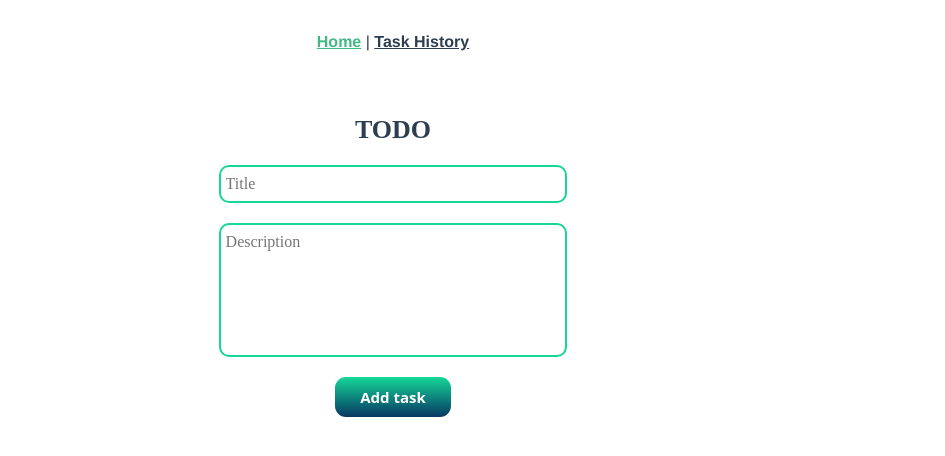
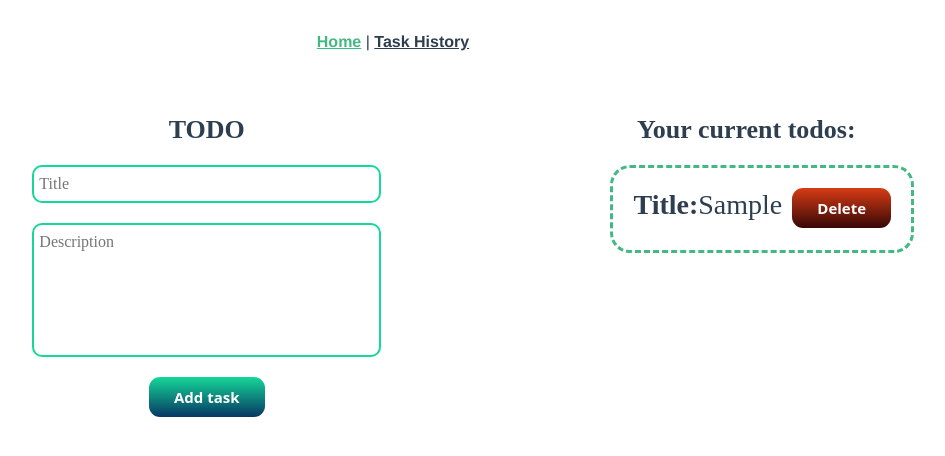
Before and after one commit to Sigma-vue-internship/vue-internship, a Vue app: page / in a window 1280 px wide. Both pictures are taken after typing "Sample", "Sample" into the empty fields and a click on the button "Add task". Shown: the top 456 px of the page, without its empty margins (247-1192 px from the left). Built offline with nearby package versions, Linux system fonts and the light colour scheme.

Commit message:
REFACTOR delete TodoEditForm component, home view: return previous functionality

```diff
--- a/src/components/TodoEditForm.vue
+++ /dev/null
@@ -1,64 +0,0 @@
-<template>
-  <form @submit.prevent="editTask()" class="item_container">
-    <div class="form__container">
-      <form-input placeholder="Title" v-model="editFormData.label" />
-      <p class="form_error" v-if="error.title">{{ error.title }}</p>
-      <form-textarea
-        v-model="editFormData.description"
-        maxlength="150"
-        cols="30"
-        rows="5"
-        placeholder="Description"
-      ></form-textarea>
-      <p class="form_error" v-if="error.description">
-        {{ error.description }}
-      </p>
-    </div>
-    <action-btn class="editTaskBtn" type="submit" @keydown.enter="editTask()">
-      Apply
-    </action-btn>
-  </form>
-</template>
-
-<script>
-import taskFormValidation from "@/mixins/taskFormValidation";
-export default {
-  mixins: [taskFormValidation],
-  props: ["id", "title", "description"],
-  data() {
-    return {
-      editFormData: {
-        id: this.id,
-        label: this.title,
-        description: this.description,
-      },
-    };
-  },
-  methods: {
-    editTask() {
-      const validationResult = this.formValidation(this.editFormData);
-      if (validationResult) return;
-      this.$store.dispatch("editTask", this.editFormData);
-      this.$emit("showHideEditForm");
-    },
-  },
-};
-</script>
-
-<style lang="scss" scoped>
-.form__container {
-  display: flex;
-  align-items: center;
-  gap: 20px;
-  flex-direction: column;
-  .form_error {
-    color: rgb(252, 90, 90);
-  }
-}
-.editTaskBtn {
-  height: 50px;
-  align-self: center;
-  background: #15d798;
-  background: linear-gradient(#15d798, #073763);
-}
-</style>
--- a/src/components/TodoForm.vue
+++ b/src/components/TodoForm.vue
@@ -1,6 +1,13 @@
 <template>
-  <form @submit.prevent="addItem()">
-    <div class="form__container">
+  <form
+    @submit.prevent="formAction()"
+    :class="mode === 'add' ? '' : 'item_container'"
+  >
+    <div
+      :class="
+        mode === 'add' ? 'form__container' : 'form__container edit__container'
+      "
+    >
       <form-input placeholder="Title" v-model="formData.label" />
       <p class="form_error" v-if="error.title">{{ error.title }}</p>
       <form-textarea
@@ -13,13 +20,13 @@
       <p class="form_error" v-if="error.description">
         {{ error.description }}
       </p>
-      <slot name="additionalField"> </slot>
+      <slot name="additionalField"></slot>
       <action-btn
-        class="addTaskBtnColor"
+        :class="mode === 'add' ? 'addTaskBtnColor' : 'editTaskBtn'"
         type="submit"
-        @keydown.enter="addItem()"
+        @keydown.enter="formAction()"
       >
-        Add task
+        <slot></slot>
       </action-btn>
     </div>
   </form>
@@ -28,6 +35,16 @@
 <script>
 import taskFormValidation from "@/mixins/taskFormValidation";
 export default {
+  props: {
+    mode: {
+      type: String,
+      default: () => "add",
+    },
+    id: {
+      type: Number,
+      default: () => 0,
+    },
+  },
   mixins: [taskFormValidation],
   data() {
     return {
@@ -38,13 +55,25 @@ export default {
     };
   },
   methods: {
-    addItem() {
+    formAction() {
+      if (this.mode === "add") {
+        const validationResult = this.formValidation(this.formData);
+        if (validationResult) return;
+        this.$store.dispatch("addTask", this.formData);
+        this.formData.label = "";
+        this.formData.description = "";
+        return;
+      }
       const validationResult = this.formValidation(this.formData);
       if (validationResult) return;
-      this.$store.dispatch("addTask", this.formData);
-      this.formData.label = "";
-      this.formData.description = "";
+      this.$store.dispatch("editTask", this.formData);
+      this.$emit("showHideEditForm");
     },
+  },
+  created() {
+    if (this.mode !== "add") {
+      this.formData = this.$store.getters.getTaskById(this.id);
+    }
   },
 };
 </script>
@@ -59,8 +88,18 @@ export default {
     color: rgb(252, 90, 90);
   }
 }
+.editTaskBtn {
+  height: 50px;
+  align-self: center;
+  background: #15d798;
+  background: linear-gradient(#15d798, #073763);
+}
 .addTaskBtnColor {
   background: #15d798;
   background: linear-gradient(#15d798, #073763);
 }
+.edit__container {
+  flex-direction: row;
+  align-items: flex-start;
+}
 </style>
--- a/src/components/TodoItem.vue
+++ b/src/components/TodoItem.vue
@@ -13,28 +13,41 @@
       </div>
       <div>
         <action-btn class="deleteBtn" @click="deleteTask">Delete</action-btn>
-        <action-btn class="editBtn" @click="showHideEditForm">Edit</action-btn>
+        <action-btn
+          v-if="showMode === 'history'"
+          class="editBtn"
+          @click="showHideEditForm"
+          >Edit</action-btn
+        >
       </div>
     </div>
-    <TodoEditForm
+    <TodoForm
       @showHideEditForm="showHideEditForm"
       :id="itemId"
-      :title="item.label"
-      :description="item.description"
+      :mode="'edit'"
       v-if="isEditFormShow"
-    />
+      >Apply</TodoForm
+    >
   </div>
 </template>
 
 <script>
 import TodoDetails from "@/components/TodoDetails.vue";
-import TodoEditForm from "@/components/TodoEditForm.vue";
+import TodoForm from "@/components/TodoForm.vue";
 export default {
   components: {
     TodoDetails,
-    TodoEditForm,
+    TodoForm,
   },
   props: {
+    showMode: {
+      type: String,
+      default: () => "history",
+    },
+    mode: {
+      type: String,
+      default: () => "edit",
+    },
     item: {
       type: Object,
       default: () => ({}),
@@ -73,7 +86,7 @@ export default {
 }
 .item_details_container {
   max-width: 350px;
-
+  margin-right: 10px;
   word-wrap: break-word;
   text-align: left;
 }
@@ -89,12 +102,10 @@ export default {
   cursor: pointer;
 }
 .deleteBtn {
-  background: #d75215;
   background: linear-gradient(#d73c15, #360707);
 }
 .editBtn {
   margin-left: 10px;
-  background: #3cd715;
   background: linear-gradient(#62c949, #082b08);
 }
 </style>
--- a/src/store/index.js
+++ b/src/store/index.js
@@ -13,11 +13,10 @@ export default new Vuex.Store({
     },
   },
   getters: {
-    getAllTasks(state) {
-      return state.tasks;
-    },
-    getCurrentTask(state) {
-      return state.currentTask;
+    getAllTasks: (state) => state.tasks,
+    getCurrentTask: (state) => state.currentTask,
+    getTaskById: (state) => (id) => {
+      return state.tasks.find((task) => task.id === id);
     },
   },
   mutations: {
--- a/src/views/HomeView.vue
+++ b/src/views/HomeView.vue
@@ -3,7 +3,23 @@
     <div class="content__container">
       <div class="todo_form">
         <h1 class="todoTitle">TODO</h1>
-        <TodoForm />
+        <TodoForm :mode="'add'">Add task</TodoForm>
+      </div>
+      <div class="todo_list">
+        <h1 class="todoTitle">Your current todos:</h1>
+        <ul class="todoList" v-if="tasks.length">
+          <TodoItem
+            v-for="todoItem in tasks"
+            :key="todoItem.id"
+            :showMode="'preview'"
+            :item="{
+              label: todoItem.label,
+              description: todoItem.description,
+            }"
+            :itemId="todoItem.id"
+          />
+        </ul>
+        <span v-else>There will be your todos</span>
       </div>
     </div>
   </div>
@@ -11,11 +27,45 @@
 
 <script>
 import TodoForm from "@/components/TodoForm.vue";
+import TodoItem from "@/components/TodoItem.vue";
 
 export default {
   name: "HomeView",
   components: {
     TodoForm,
+    TodoItem,
+  },
+  computed: {
+    tasks() {
+      return this.$store.getters.getAllTasks;
+    },
   },
 };
 </script>
+<style lang="scss" scoped>
+.todoTitle {
+  font-family: cursive;
+  font-size: 26px;
+  font-weight: bold;
+  margin-bottom: 20px;
+}
+.item_container {
+  display: flex;
+  justify-content: space-between;
+}
+
+.todoList {
+  list-style: none;
+}
+.todo_form {
+  flex-basis: 60%;
+}
+.container {
+  margin: 0 auto;
+  text-align: center;
+}
+.content__container {
+  display: flex;
+  justify-content: space-evenly;
+}
+</style>
```
